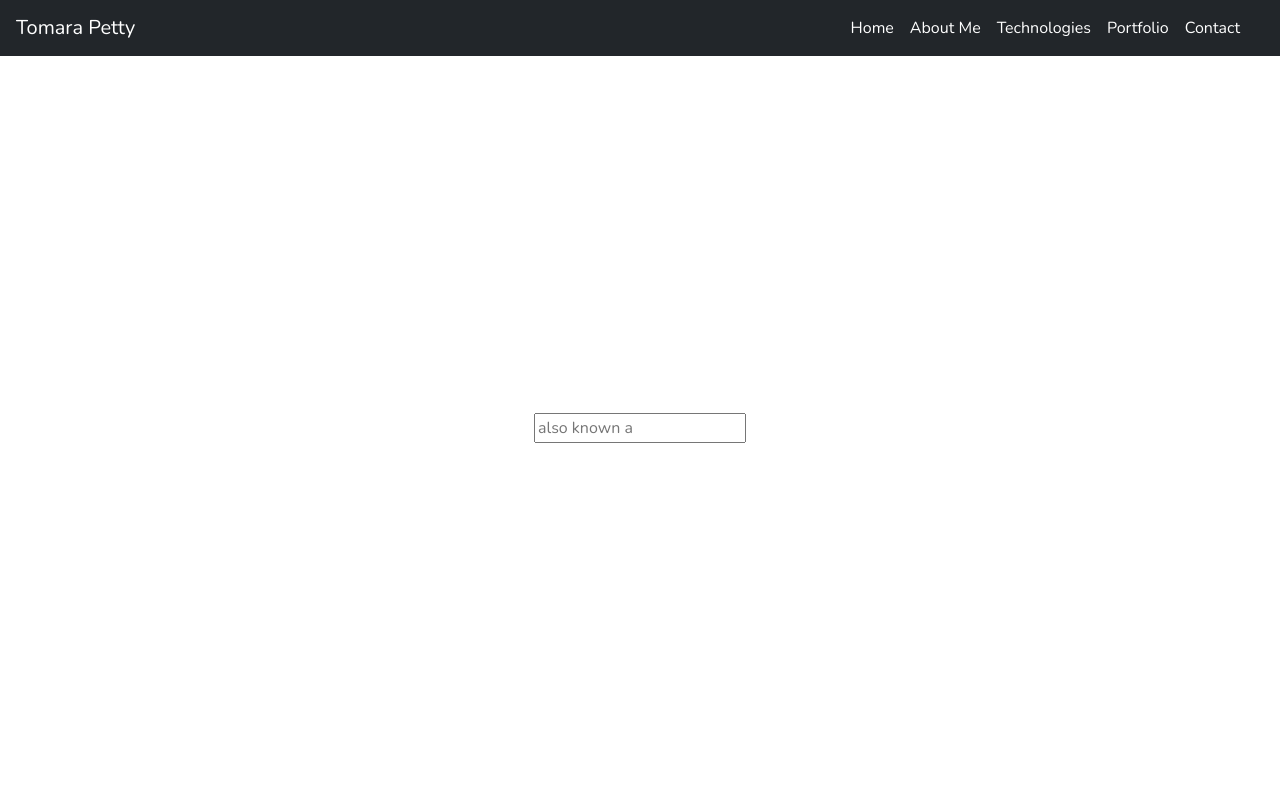
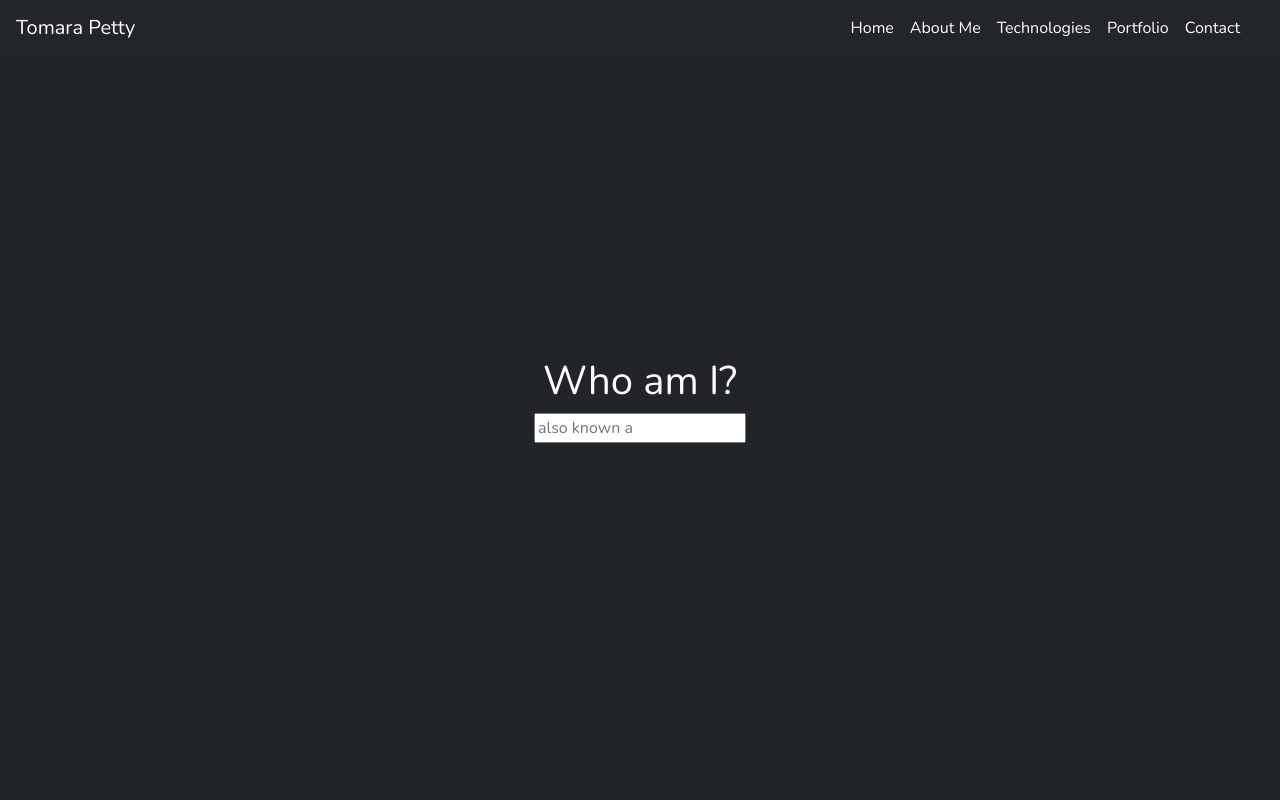
Before and after one commit to TomaraPetty/react-portfolio, a React (Create React App) app: page / in a window 1280 px wide. Shown: the top 800 px of the page. Built offline with nearby package versions, Linux system fonts and the light colour scheme.

Commit message:
move particles to component

```diff
--- a/src/App.js
+++ b/src/App.js
@@ -1,74 +1,19 @@
 import './App.css';
 import NavigationBar from './screens/navigationBar/NavigationBar';
-import { tsParticles } from 'tsparticles';
 import Header from './screens/header/Header';
 import AboutMe from './screens/aboutMe/AboutMe';
 import Technologies from './screens/technologies/Technologies';
-import Particles from 'react-tsparticles';
+import ParticlesBG from './screens/particles/Particles'
+
 
 function App() {
+
+
   return (
     <div className='App'>
       <NavigationBar />
       <Header />
-      <Particles>
-        id='tsparticles' options=
-        {{
-          background: {
-            color: {
-              value: '#3B3B3B',
-            },
-          },
-          fpsLimit: 60,
-          interactivity: {
-            events: {
-              onClick: {
-                enable: true,
-                mode: 'push',
-              },
-              // onHover: {
-              //   enable: true,
-              //   mode: "repulse",
-              // },
-              resize: true,
-            },
-            modes: {
-              bubble: {
-                distance: 200,
-                duration: 2,
-                opacity: 0.8,
-                size: 40,
-              },
-              push: {
-                quantity: 4,
-              },
-              repulse: {
-                distance: 200,
-                duration: 0.4,
-              },
-            },
-          },
-          particles: {
-            color: {
-              value: '#ffffff',
-            },
-            links: {
-              color: '#ffff5f',
-              distance: 150,
-              enable: true,
-              opacity: 0.5,
-            },
-            move: {
-              direction: 'none',
-              enable: true,
-              outMode: 'bounce',
-              random: false,
-              speed: 1,
-              straight: false,
-            },
-          },
-        }}
-      </Particles>
+      <ParticlesBG />
       <AboutMe />
       <Technologies />
     </div>
--- /dev/null
+++ b/src/screens/particles/Particles.jsx
@@ -0,0 +1,89 @@
+import Particles from 'react-tsparticles';
+import { loadFull } from 'tsparticles';
+import { Fragment, useCallback } from 'react';
+import './particles.css';
+
+function ParticlesBG() {
+  const particlesInit = useCallback(async engine => {
+    console.log(engine);
+    // you can initiate the tsParticles instance (engine) here, adding custom shapes or presets
+    // this loads the tsparticles package bundle, it's the easiest method for getting everything ready
+    // starting from v2 you can add only the features you need reducing the bundle size
+    await loadFull(engine);
+  }, []);
+
+  const particlesLoaded = useCallback(async container => {
+    await console.log(container);
+  }, []);
+
+  return (
+    <Fragment>
+      <div className='particles-container'>
+        <Particles
+          id='tsparticles'
+          init={particlesInit}
+          loaded={particlesLoaded}
+          options={{
+            fullScreen: { enable: false },
+            background: {
+              color: {
+                value: '#212529',
+              },
+            },
+            fpsLimit: 60,
+            interactivity: {
+              events: {
+                onClick: {
+                  enable: true,
+                  mode: 'push',
+                },
+                // onHover: {
+                //   enable: true,
+                //   mode: "repulse",
+                // },
+                resize: true,
+              },
+              modes: {
+                bubble: {
+                  distance: 200,
+                  duration: 2,
+                  opacity: 0.1,
+                  size: 40,
+                },
+                push: {
+                  quantity: 4,
+                },
+                repulse: {
+                  distance: 200,
+                  duration: 0.4,
+                },
+              },
+            },
+            particles: {
+              color: {
+                value: '#ffffff',
+              },
+              links: {
+                color: '#ffff5f',
+                distance: 150,
+                enable: true,
+                opacity: 0.8,
+                // width: 1,
+              },
+              move: {
+                direction: 'none',
+                enable: true,
+                outMode: 'bounce',
+                random: false,
+                speed: 1,
+                straight: false,
+              },
+            },
+          }}
+        />
+      </div>
+    </Fragment>
+  );
+}
+
+export default ParticlesBG;
--- /dev/null
+++ b/src/screens/particles/particles.css
@@ -0,0 +1,4 @@
+.particles-container {
+    width: 100%;
+    z-index: -2;
+}
```
